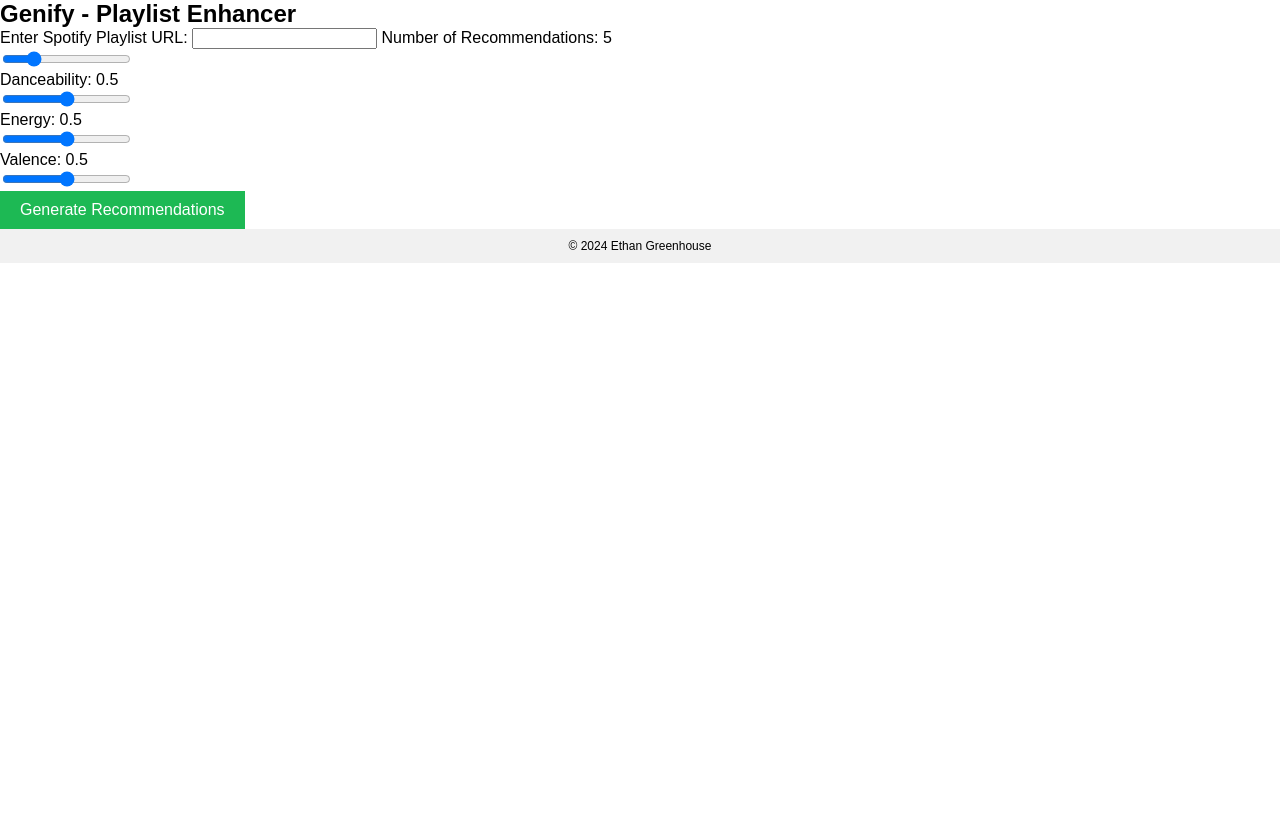
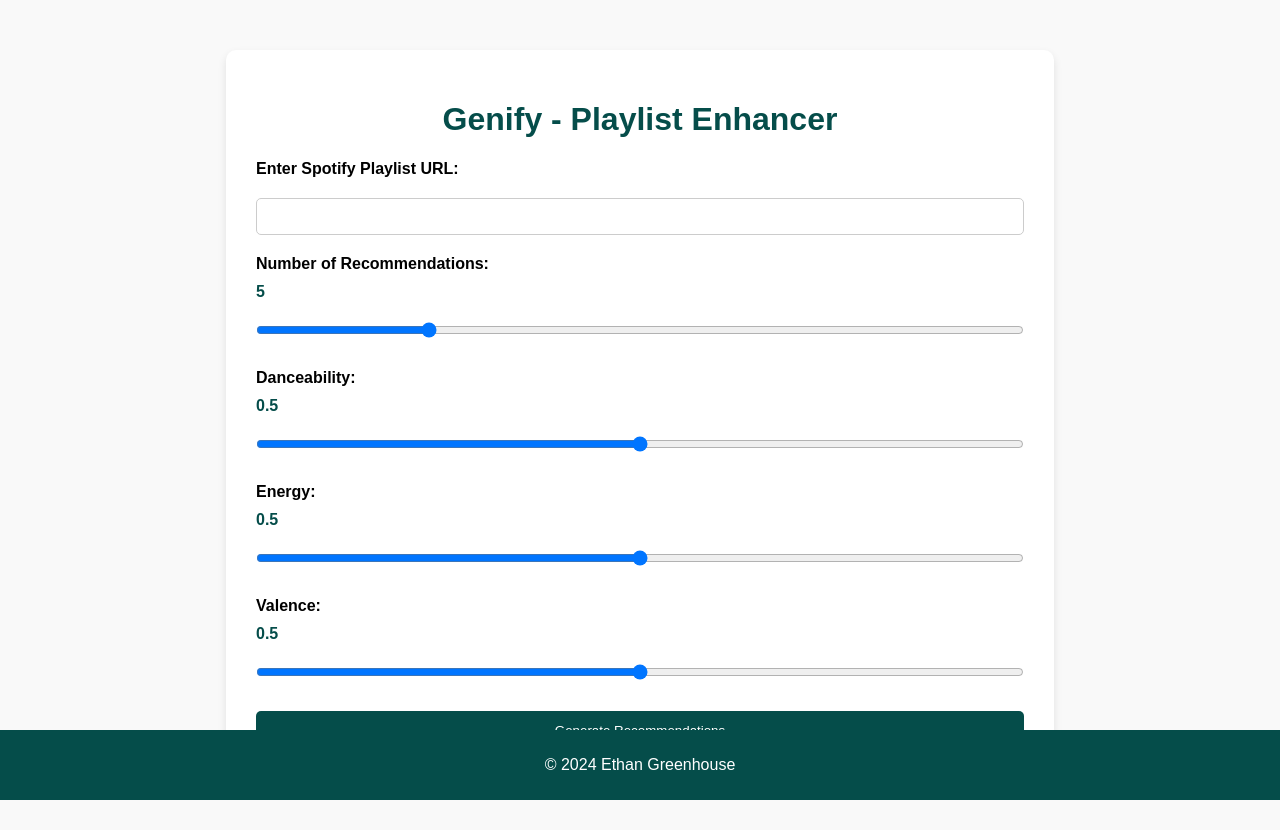
Before and after one commit to EthanGreenhouse/genify, a Flask app: page / in a window 1280 px wide. Before the commit the page ends 263 px from the top, so only its background shows below. Run offline with Flask 3, Linux system fonts and the light colour scheme.

Commit message:
Update styles.css

```diff
--- a/static/styles.css
+++ b/static/styles.css
@@ -1,108 +1,82 @@
-/* Reset some basic styles */
-body, h1, h2, p, ul {
-    margin: 0; /* Remove default margin */
-    padding: 0; /* Remove default padding */
-    font-family: Arial, sans-serif; /* Set default font */
+body {
+    font-family: Arial, sans-serif;
+    margin: 0;
+    padding: 0;
+    background-color: #f9f9f9;
 }
 
-/* Layout styles */
-header {
-    background-color: #2d2d2d; /* Dark gray background for the header */
-    color: white; /* White text color */
-    padding: 20px; /* Add padding around the header */
-    text-align: center; /* Center the text in the header */
+.container {
+    width: 60%;
+    margin: 50px auto;
+    background-color: #fff;
+    padding: 30px;
+    border-radius: 10px;
+    box-shadow: 0 4px 8px rgba(0, 0, 0, 0.1);
 }
 
-main {
-    padding: 20px; /* Add padding inside the main content area */
-    max-width: 900px; /* Limit the width of the main content */
-    margin: 0 auto; /* Center the main content horizontally */
+h1 {
+    text-align: center;
+    color: #054d4a;
+}
+
+form {
+    display: flex;
+    flex-direction: column;
+}
+
+label {
+    margin-bottom: 10px;
+    font-weight: bold;
+}
+
+input[type="text"], input[type="range"] {
+    padding: 10px;
+    margin: 10px 0 20px 0;
+    border: 1px solid #ccc;
+    border-radius: 5px;
+}
+
+input[type="range"] {
+    width: 100%;
+}
+
+.slider-container {
+    display: flex;
+    align-items: center;
+    justify-content: space-between;
+}
+
+span {
+    font-size: 16px;
+    font-weight: bold;
+    color: #054d4a;
+}
+
+button {
+    padding: 12px 25px;
+    background-color: #054d4a;
+    color: white;
+    border: none;
+    border-radius: 5px;
+    cursor: pointer;
+    transition: background-color 0.3s;
+}
+
+button:hover {
+    background-color: #046d69;
 }
 
 footer {
-    background-color: #f1f1f1; /* Light gray background for the footer */
-    text-align: center; /* Center the text in the footer */
-    padding: 10px; /* Add padding around the footer */
-    font-size: 14px; /* Set a smaller font size for the footer */
+    text-align: center;
+    padding: 10px 0;
+    background-color: #054d4a;
+    color: white;
+    position: absolute;
+    bottom: 0;
+    width: 100%;
 }
 
-/* Button styles */
-button {
-    background-color: #1db954; /* Spotify green background for buttons */
-    color: white; /* White text color */
-    padding: 10px 20px; /* Add padding inside the button */
-    border: none; /* Remove border */
-    font-size: 16px; /* Set button text size */
-    cursor: pointer; /* Change cursor to pointer on hover */
+label, span {
+    display: inline-block;
+    margin-right: 10px;
 }
-
-button:hover {
-    background-color: #1ed760; /* Lighter green when button is hovered */
-}
-
-/* Input field styles */
-input[type="url"] {
-    width: 100%; /* Make input field take up full width */
-    padding: 10px; /* Add padding inside the input */
-    margin-top: 10px; /* Add margin on top */
-    margin-bottom: 20px; /* Add margin at the bottom */
-    font-size: 16px; /* Set font size for the input text */
-}
-
-input[type="url"]:focus {
-    outline: none; /* Remove the default focus outline */
-    border: 2px solid #1db954; /* Add a green border when the input is focused */
-}
-
-/* Playlist styles */
-ul.playlist {
-    list-style-type: none; /* Remove default bullet points from the list */
-    padding: 0; /* Remove default padding */
-}
-
-ul.playlist li {
-    background: #f9f9f9; /* Light gray background for each playlist item */
-    border: 1px solid #ddd; /* Light border around each item */
-    padding: 10px; /* Add padding inside each list item */
-    margin-bottom: 5px; /* Add margin below each list item */
-}
-
-/* Heading styles */
-h1, h2 {
-    font-size: 24px; /* Set the font size for main headings */
-}
-
-h2 {
-    margin-top: 20px; /* Add top margin for sub-headings */
-    font-size: 20px; /* Set a smaller font size for sub-headings */
-}
-
-footer p {
-    font-size: 12px; /* Set a smaller font size for footer text */
-}
-
-/* Styles for the song links */
-.playlist a {
-    text-decoration: none; /* Remove underline from the links */
-    color: #1DB954;  /* Spotify green color for the links */
-    font-weight: bold; /* Make the links bold */
-}
-
-.playlist a:hover {
-    text-decoration: underline; /* Underline the link when hovered */
-}
-
-/* Styles for the "go back" button */
-.go-back button {
-    background-color: #1DB954;  /* Spotify green background for the "go back" button */
-    color: white; /* White text color */
-    border: none; /* Remove border */
-    padding: 10px 20px; /* Add padding inside the button */
-    font-size: 16px; /* Set button text size */
-    cursor: pointer; /* Change cursor to pointer on hover */
-    margin-top: 20px; /* Add margin at the top of the button */
-}
-
-.go-back button:hover {
-    background-color: #1ed760;  /* Slightly lighter green on hover */
-}
```
